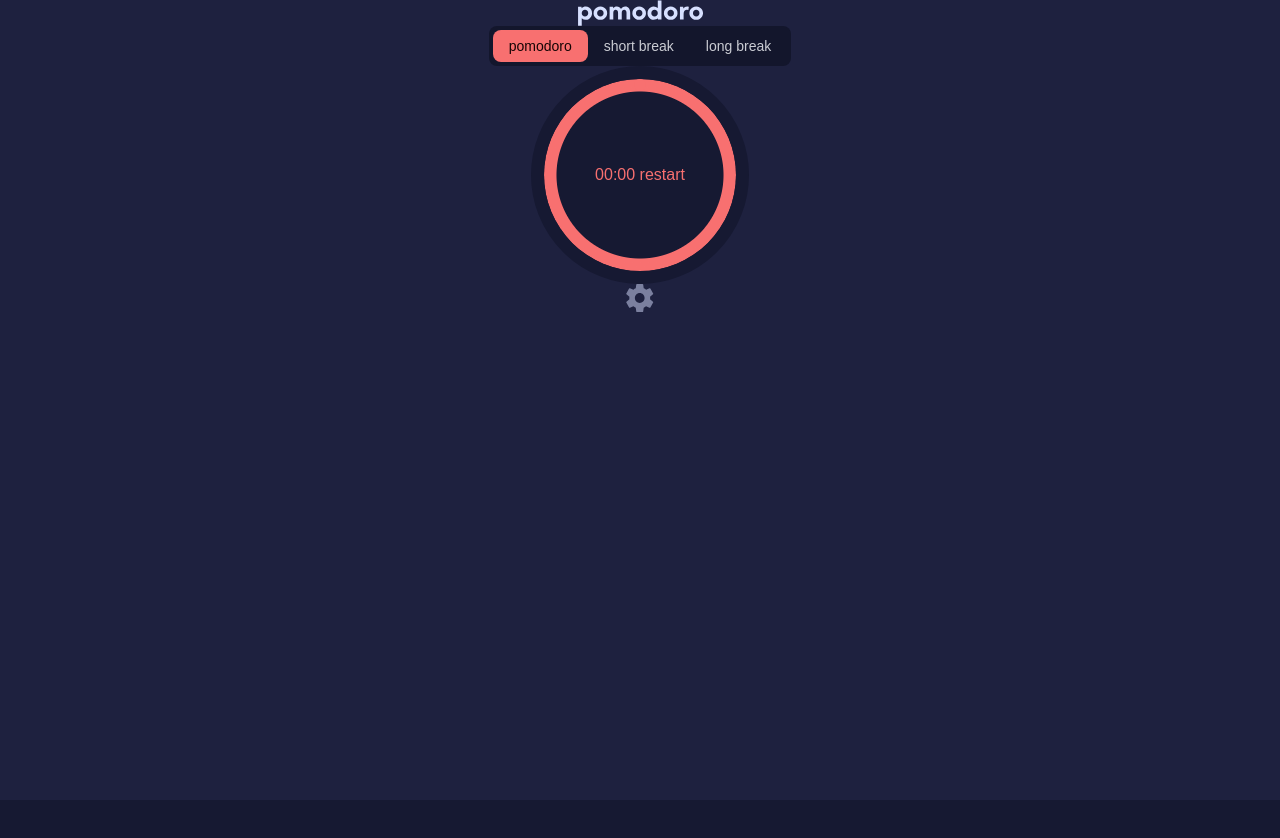
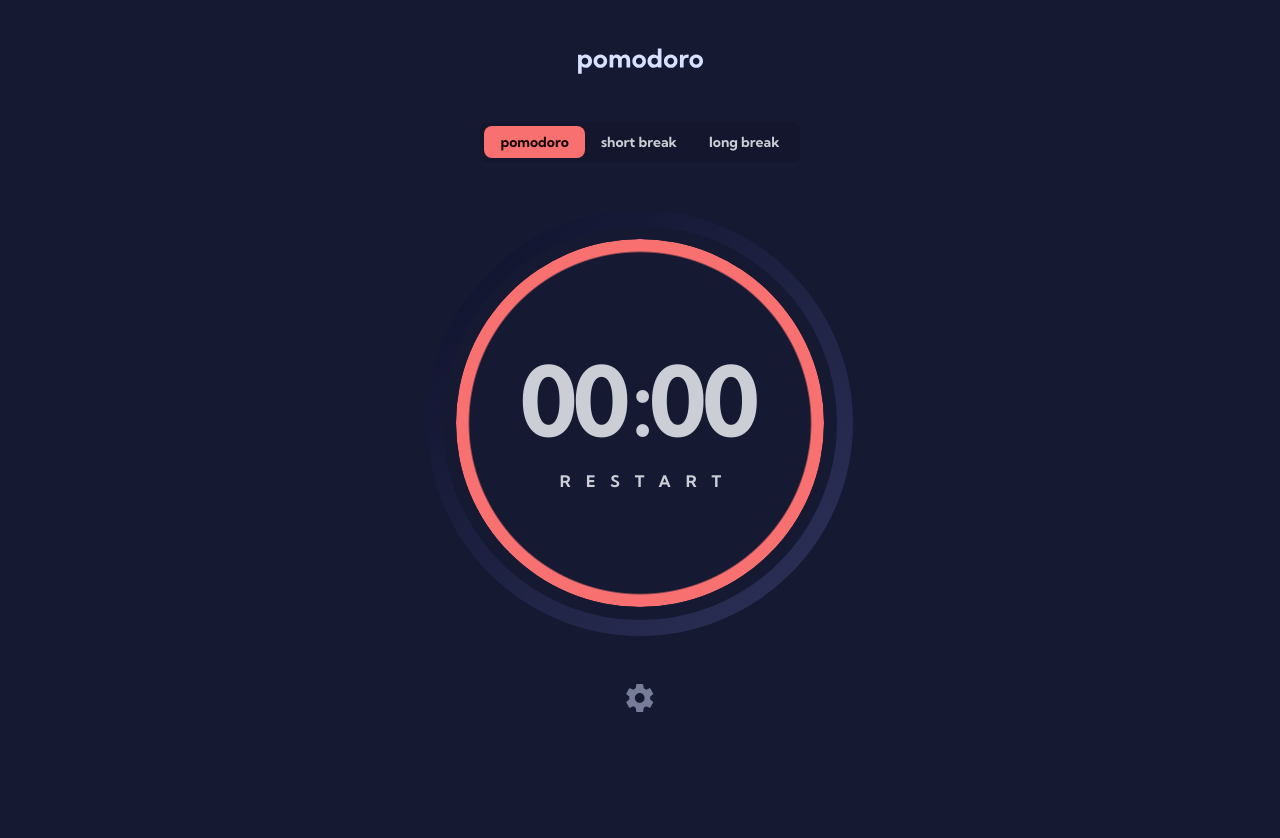
Before and after one commit to natalia-sampaio/pomonat, a Vue app: page / in a window 1280 px wide. Shown: the top 838 px of the page. Before the commit the page ends 800 px from the top, so only its background shows below. Built offline with nearby package versions, Linux system fonts and the light colour scheme.

Commit message:
:construction: wip: static main page

```diff
--- a/index.html
+++ b/index.html
@@ -7,7 +7,7 @@
     <title>Pomodoro app</title>
   </head>
   <body>
-    <div id="app" class="bg-secondary h-screen" data-theme="redTheme"></div>
+    <div id="app" class="font-kumbh-sans font-bold h-screen" data-theme="redTheme"></div>
     <script type="module" src="/src/main.js"></script>
   </body>
 </html>
--- a/src/App.vue
+++ b/src/App.vue
@@ -5,7 +5,7 @@ import IconSettings from './components/icons/IconSettings.vue';
 </script>
 
 <template>
-  <div class="grid place-items-center font-kumbh">
+  <div class="grid place-items-center gap-12 my-12">
     <img alt="pomodoro logo" class="" src="@/assets/logo.svg" width="125" height="125" />
     <TimerIndicator />
     <TimerButton />
--- a/src/assets/main.css
+++ b/src/assets/main.css
@@ -1,3 +1,4 @@
+@import url('https://fonts.googleapis.com/css2?family=Kumbh+Sans:wght@700&family=Roboto+Slab:wght@700&family=Space+Mono:wght@700&display=swap');
 @tailwind base;
 @tailwind components;
 @tailwind utilities;
--- a/src/components/TimerButton.vue
+++ b/src/components/TimerButton.vue
@@ -1,14 +1,20 @@
 <template>
-    <div
-        class="radial-progress bg-base-100 text-primary border-[13px] border-base-100"
-        style="
+    <div class="mask mask-circle bg-gradient-to-br from-[#0E112A] to-[#2E325A] shadow-3xl">
+        <div
+            class="radial-progress bg-base-100 text-primary border-[13px] border-base-100 m-4"
+            style="
             --value:100;
-            --size:12rem;
+            --size: 23rem;
             --thickness: 12px;
-        "
-        role="progressbar">
-        00:00
-        restart
+            "
+            role="progressbar">
+            <div class="text-secondary-content grid gap-5 place-items-center">
+                <span class="countdown text-8xl tracking-[-5px]">
+                    <span style="--value:00;"></span>:
+                    <span style="--value:00;"></span>
+                </span>
+                <button class="ml-4 uppercase tracking-[15px]">restart</button>
+            </div>
+        </div>
     </div>
-
 </template>
--- a/tailwind.config.js
+++ b/tailwind.config.js
@@ -12,6 +12,9 @@ export default {
         lg: '976px',
         xl: '1440px',
       },
+      boxShadow: {
+        '3xl': '50px 50px 100px 0px #121530, -50px -50px 100px 0px #272C5A'
+      },
       /* colors: {
         'primary': '#1E213F',
         'primary-surface': '#161932',
@@ -24,9 +27,9 @@ export default {
         'modal-surface': '#EFF1FA',
       }, */
       fontFamily: {
-        kumbh: ['Kumbh Sans', 'sans-serif'],
-        roboto: ['Roboto Slab', 'serif'],
-        space: ['Space Mono', 'monospace']
+        'kumbh-sans': ['Kumbh\\ Sans', 'sans-serif'],
+        'roboto-slab': ['Roboto\\ Slab', 'serif'],
+        'space-mono': ['Space\\ Mono', 'monospace']
       }
     },
   },
```
